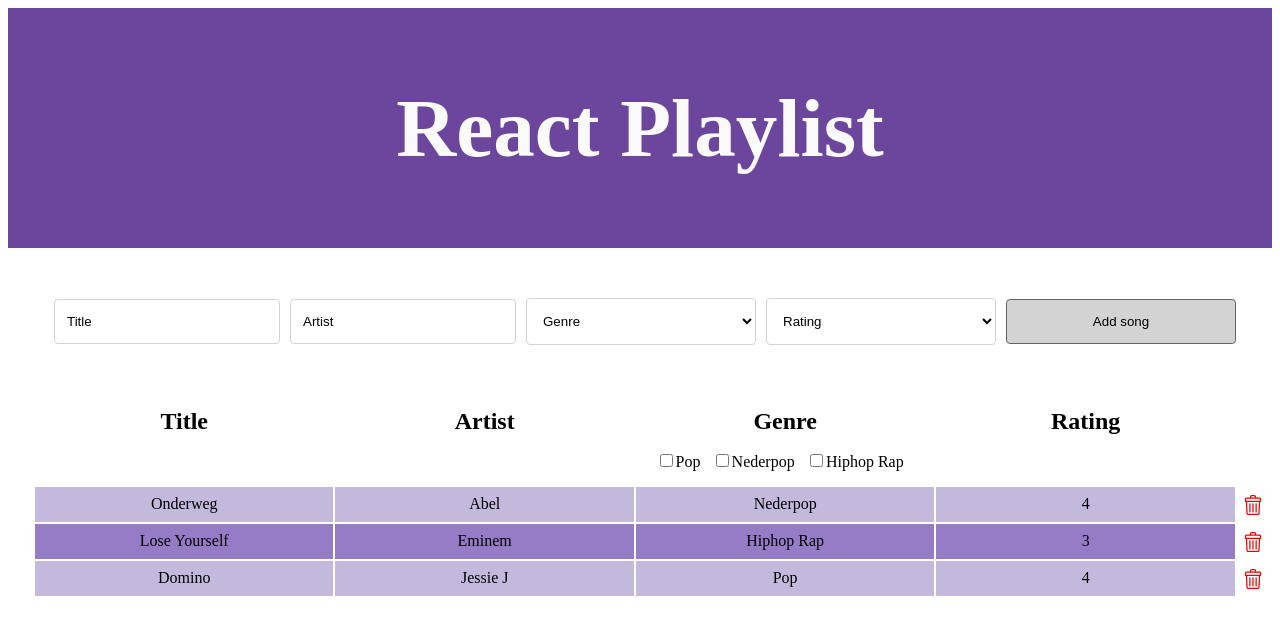
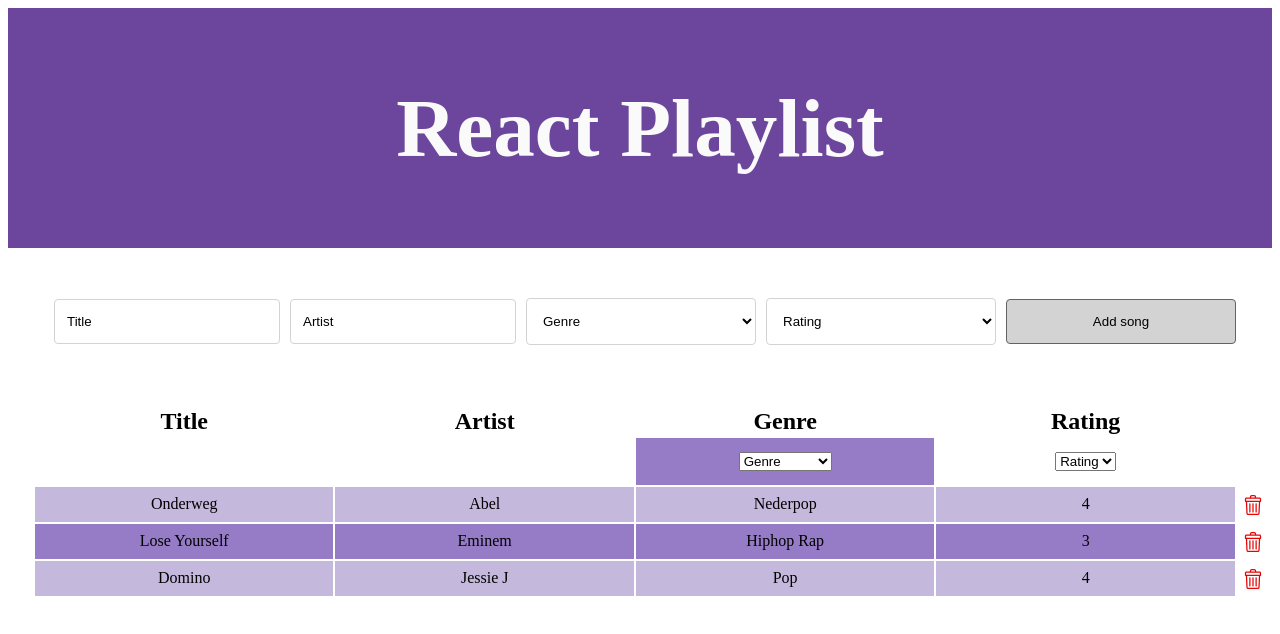
Before and after one commit to DebbySpaninks/debby_spaninks-ReactLilPlaylist, a React (Create React App) app in the folder react-playlist/: page / in a window 1280 px wide. Shown: the top 634 px of the page. Built offline with nearby package versions, Linux system fonts and the light colour scheme.

Commit message:
change names and delete old unused files

```diff
--- a/react-playlist/src/components/filter/FilterGenre.js
+++ /dev/null
@@ -1,48 +0,0 @@
-import React, { useState } from 'react';
-
-// function to filter genre
-const FilterGenre = (props) => {
-    const [checkedGenre, setCheckedGenre] = useState(false);
-
-    const handleChange = e => {
-        console.log("handleChange is working")
-    }
-
-    return (
-        <tr class="checkbox">
-            {/* create empty td's, now checkbox and labels right above Genre */}
-            <td class="empty-td"></td>
-            <td class="empty-td"></td>
-            <td>
-                <input
-                    type="checkbox"
-                    // id="genre-pop"
-                    name="pop"
-                    value="pop"
-                    checked={checkedGenre.value}
-                    onChange={handleChange} />
-                <label class="filter-label" for="genre-pop">Pop</label>
-
-                <input
-                    type="checkbox"
-                    // id="genre-nederpop"
-                    name="nederpop"
-                    value="nederpop"
-                    checked={checkedGenre.value}
-                    onChange={handleChange} />
-                <label class="filter-label" for="genre-nederpop">Nederpop</label>
-
-                <input
-                    type="checkbox"
-                    // id="genre-hiprap"
-                    name="hiprap"
-                    value="hiprap"
-                    checked={checkedGenre.value}
-                    onChange={handleChange} />
-                <label class="filter-label" for="genre-hiprap">Hiphop Rap</label>
-            </td>
-        </tr>
-    )
-}
-
-export default FilterGenre;
--- /dev/null
+++ b/react-playlist/src/components/filter/FilterSelect.js
@@ -0,0 +1,53 @@
+import React, { useState } from 'react';
+
+// function to filter genre                naam van functie nog aanpassen en van component!!
+const FilterSelect = () => {
+    const [selectGenre, setSelectGenre] = useState('');
+    const [selectRating, setSelectRating] = useState('');
+
+    function handleChange(e) {
+        console.log('handleChange is working')
+        // even onderstaand toegevoegd om errors eruit te halen
+        setSelectGenre()
+        setSelectRating()
+    }
+
+    return (
+        <tr className="filter-select-row">
+            {/* create empty td's, now select is right above Genre */}
+            <td className="empty-td"></td>
+            <td className="empty-td"></td>
+            <td>
+                <select
+                    name="genre"
+                    value={selectGenre}
+                    className="filter-select"
+                    onChange={handleChange}
+                >
+                    <option value="">Genre</option>
+                    <option value="Pop">Pop</option>
+                    <option value="Nederpop">Nederpop</option>
+                    <option value="HiphopRap">Hiphop Rap</option>
+                </select>
+            </td>
+            <td>
+                <select
+                    name="rating"
+                    type="number"
+                    value={selectRating}
+                    className="filter-select"
+                    // onChange={e => setRating(e.target.value)}
+                >
+                    <option value="">Rating</option>
+                    <option value="1">1</option>
+                    <option value="2">2</option>
+                    <option value="3">3</option>
+                    <option value="4">4</option>
+                    <option value="5">5</option>
+                </select>
+            </td>
+        </tr>
+    )
+}
+
+export default FilterSelect;
--- a/react-playlist/src/components/table/SongTable.js
+++ b/react-playlist/src/components/table/SongTable.js
@@ -1,6 +1,6 @@
 import React from 'react';
 import TableHeader from './TableHeader';
-import FilterGenre from '../filter/FilterGenre'
+import FilterSelect from '../filter/FilterSelect';
 import SongTableItem from './SongTableItem';
 
 // function to display TableHeader and SongTableItem
@@ -10,7 +10,7 @@ function SongTable(props) {
             <table className="table" style={{ width: "98%" }}>
                 <TableHeader />
                 <tbody>
-                    <FilterGenre />
+                    <FilterSelect />
                     {/* manage song (currentvalue) from added songs (SongOverview)*/}
                     {props.songs.map(song => {
                         // return component (SongTableItem)
--- a/react-playlist/src/components/table/SongTableItem.js
+++ b/react-playlist/src/components/table/SongTableItem.js
@@ -18,7 +18,7 @@ const SongTableItem = ({ song, deleteSong, id, title, artist, genre, rating }) =
                 <img
                     src={TrashIcon}
                     alt="trash icon"
-                    class="img-icon"
+                    className="img-icon"
                     onClick={() => deleteSong(id)}
                 /></td>
         </tr>
--- a/react-playlist/src/styles/App.css
+++ b/react-playlist/src/styles/App.css
@@ -59,14 +59,14 @@ hr {
   margin-bottom: 1em;
 }
 
-tr.checkbox td.empty-td {
+tr.filter-select-row td.empty-td, tr.filter-select-row td.filter-select {
   background-color: white;
   padding-bottom: 0.8em;
 }
 
-label.filter-label {
+/* label.filter-label {
   padding-right: 0.7em;
-}
+} */
 
 td {
   width: 180px;
```
Also changed, not shown: react-playlist/src/components/filter/FilterCheckbox.js (deleted, +0 -58 lines).
